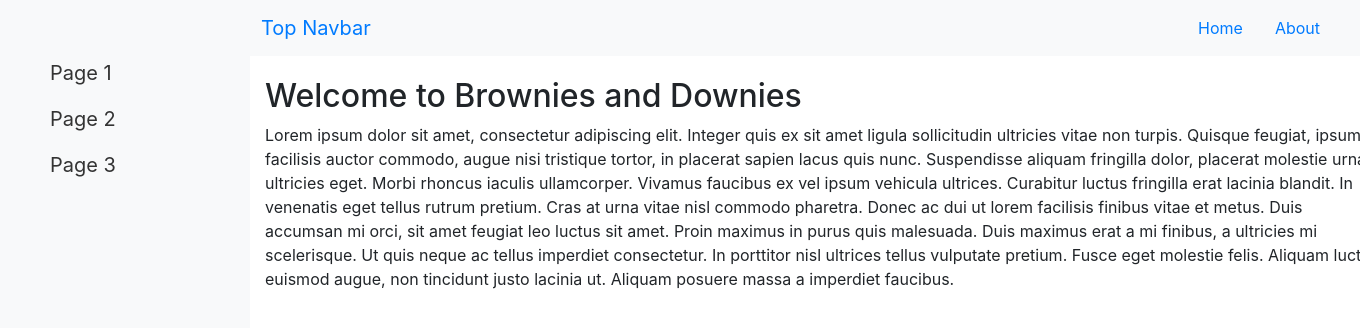
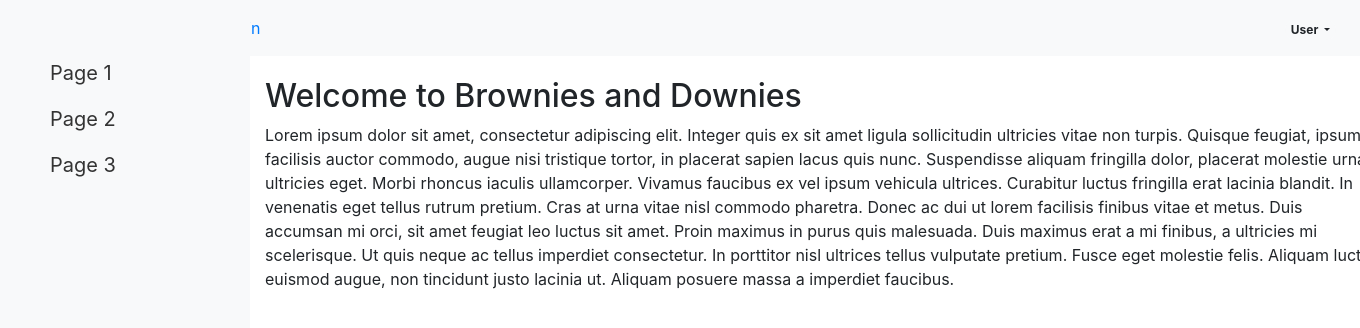
Before and after one commit to rysntkang/Brownie-and-Downie, a PHP site: page /bndProj/main/admin/index.php in a window 1360 px wide; the page is wider, and only the part inside the window is pictured. Shown: the top 328 px of that part. Run offline with PHP 8.4, Linux system fonts and the light colour scheme.

Commit message:
Edited Front End

```diff
--- a/bndProj/header.php
+++ b/bndProj/header.php
@@ -8,5 +8,6 @@
     <script src="<?php echo $base_url ?>plugins\Bootstrap 4\js\bootstrap.min.js"></script>
     <script src="<?php echo $base_url ?>plugins\jquery\jquery.min.js"></script>
     <script src="<?php echo $base_url ?>plugins\popper\popper.min.js"></script>
+    <script src="<?php echo $base_url ?>plugins\Bootstrap 4\js\bootstrap.bundle.min.js"></script>
 
 </head>
--- a/bndProj/main/admin/topBar.php
+++ b/bndProj/main/admin/topBar.php
@@ -1,8 +1,4 @@
 <style>
-    .nav-link {
-    margin-right: 1em !important;
-    }
-
     .navbar-collapse {
     justify-content: flex-end;
     }
@@ -11,23 +7,32 @@
       background-color: #f8f9fa;
     }
 
-    .navbar-brand {
+    .navbrand {
       padding-left: 245px;
-    }
+  }
+
+    .btn-rounded{
+        border-radius: 50px;
+  }
 
 </style>
 
 <nav class="navbar navbar-expand-lg top-navbar">
-  <a class="navbar-brand" href="#">Top Navbar</a>
-  <div class="collapse navbar-collapse" id="navbarNav">
-    <ul class="navbar-nav">
-      <li class="nav-item active">
-        <a class="nav-link" href="#">Home <span class="sr-only">(current)</span></a>
-      </li>
-      <li class="nav-item">
-        <a class="nav-link" href="#">About</a>
-      </li>
-      </li>
-    </ul>
-  </div>
+  <ul class="navbar-nav">
+    <li class="nav-item .navbrand">
+      <a href="#" class="nav-link">Brownies and Downies - Admin</a>
+    </li>
+  </ul>
+  <ul class="navbar-nav ml-auto">
+    <div class="btn-group nav-link">
+      <button type="button" class="btn btn-rounded badge badge-light dropdown-toggle dropdown-icon" data-toggle="dropdown">
+        <span>User</span>
+        <span class="sr-only">Toggle Dropdown</span>
+      </button>
+      <div class="dropdown-menu dropdown-menu-right" role="menu">
+        <a class="dropdown-item" href="#"><span class="fa fa-user"></span> My Account</a> <!-- Add View User Account -->
+        <a class="dropdown-item" href="#"><span class="fas fa-sign-out-alt"></span> Logout</a> <!-- Add Log Out -->
+      </div>
+    </div>
+  </ul>
 </nav>
```
